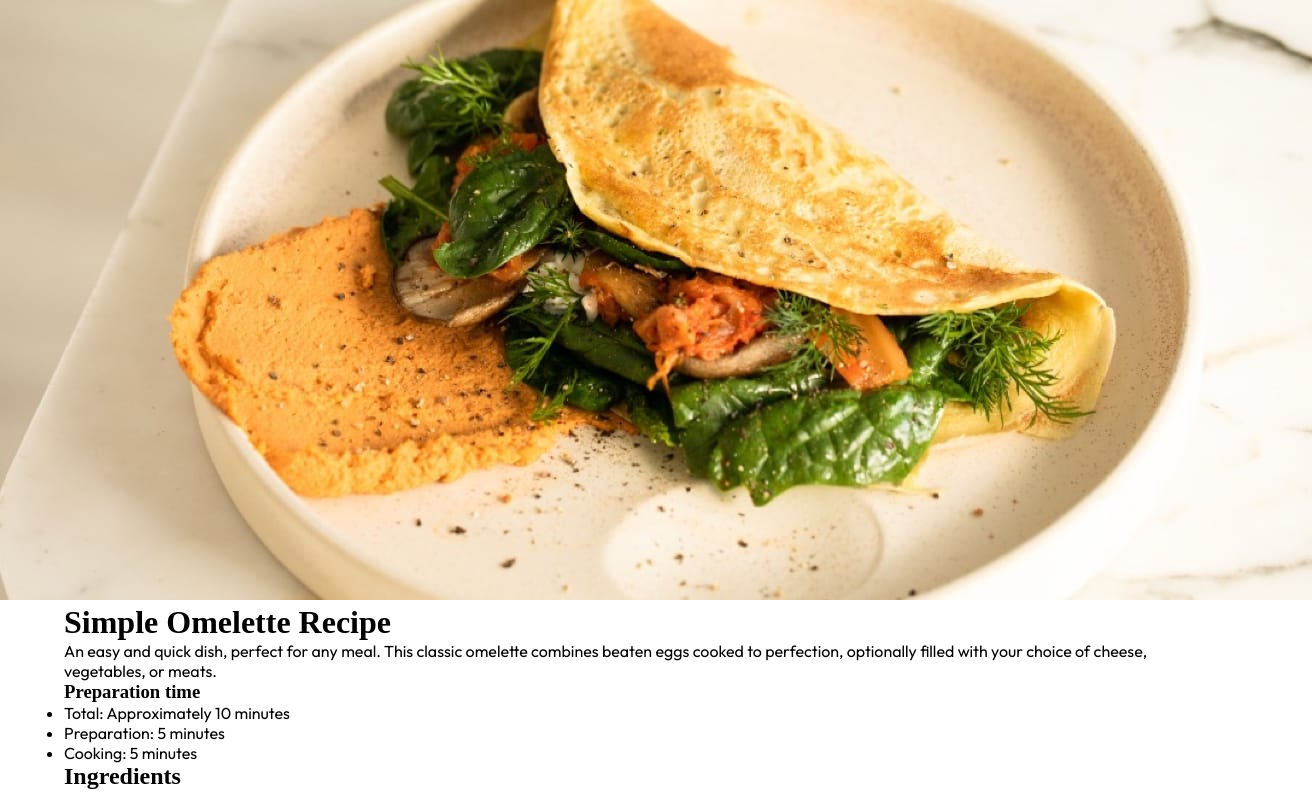
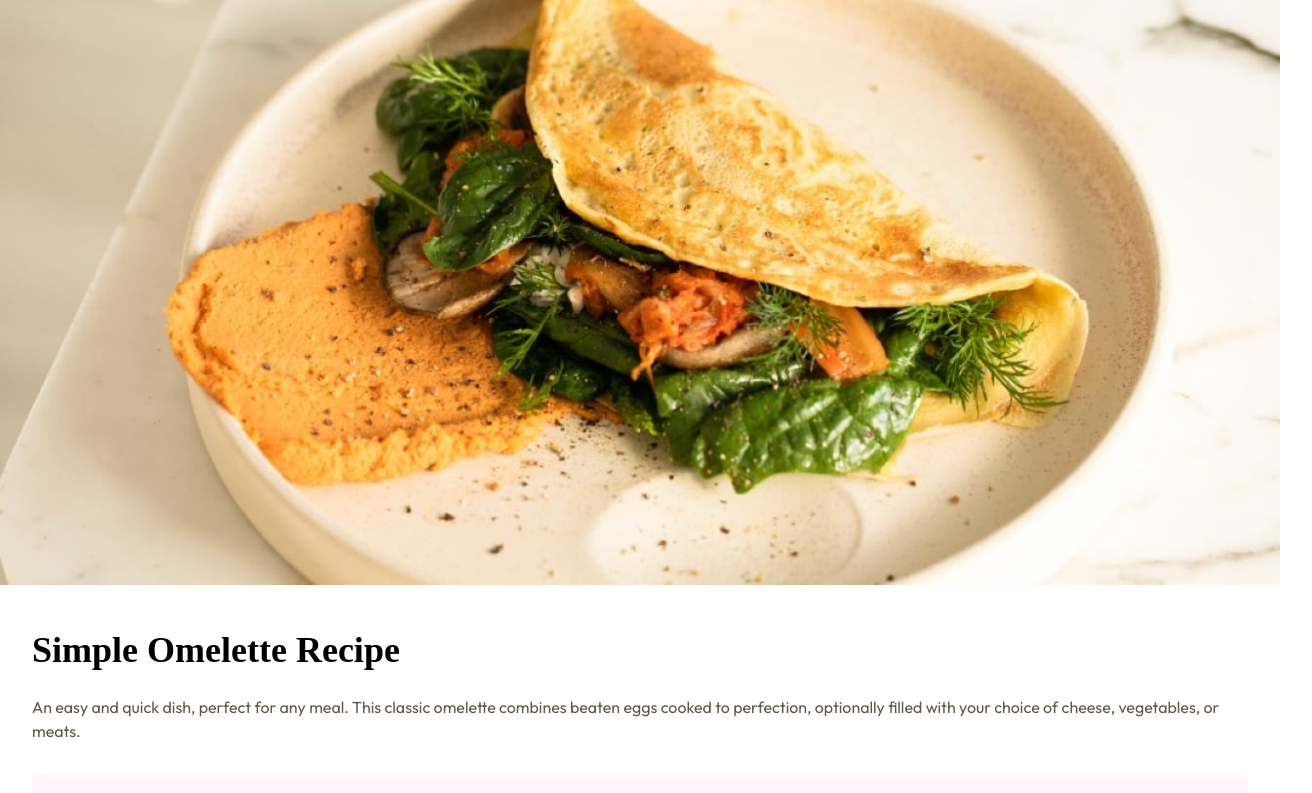
Before and after one commit to Sebystien/challenge-1, a plain HTML site: page index.html in a window 1280 px wide. Shown: the top 793 px of the page, 1312 px wide, since content can reach past the window. Drawn offline with Linux system fonts and the light colour scheme.

Commit message:
new commit

```diff
--- a/index.html
+++ b/index.html
@@ -18,17 +18,17 @@
 </head>
 
 
-<div class="main">
+<div class="main-body">
   <header>
     <img src="/assets/images/image-omelette.jpeg" alt="">
   </header>
   <main class="main">
-    <div class="box">
+    <div class="box box-one">
       <h1>Simple Omelette Recipe</h1>
       <p>An easy and quick dish, perfect for any meal. This classic omelette combines beaten eggs cooked
         to perfection, optionally filled with your choice of cheese, vegetables, or meats.</p>
     </div>
-    <div class="box">
+    <div class="box box-two">
       <h3>Preparation time</h3>
       <ul>
         <li><span>Total:</span> Approximately 10 minutes</li>
--- a/style.css
+++ b/style.css
@@ -28,10 +28,51 @@ body{
 }
 
 h1,h2,h3{
-    font-family: "Young", serif;
+    font-family: "Youn Serif", serif;
+    font-size: 400;
 }
 
-main{
-    width: 90%;
-    margin: 0 auto;
+
+/*----* Header *----*/
+header{
+    overflow: hidden;
+    margin-bottom: 40px;
 }
+
+header img{
+    width: 100%;
+}
+
+/*----* Body *----*/
+.main{
+    padding: 0 32px 0;
+}
+
+.box-one h1{
+    font-size: 36px;
+    font-size: 400 ;
+    margin-bottom: 24px;
+}
+
+.box-one p{
+    font-size: 400;
+    color: var(--wengebrown);
+    margin-bottom: 32px;
+    line-height: 150%;
+}
+
+
+/*----* Box two *----*/
+.box-two{
+    background-color: var(--rosewhite);
+    padding: 24px;
+    margin-bottom: 32px;
+    border-radius: 5px;
+}
+
+.box-two h3{
+    font-size: 20px;
+    font-family: 'Outfit', Helvetica, sans-serif;
+    font-weight: 400;
+    color: var(--darkraspberry);
+}
```
